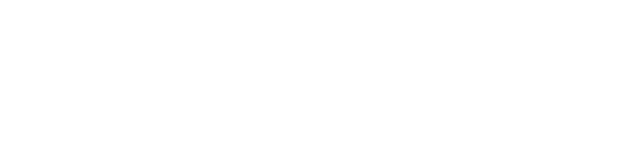
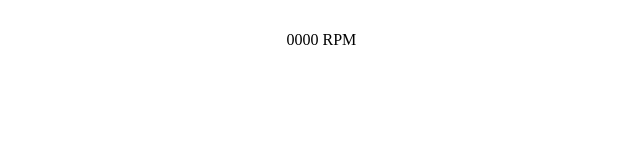
Before and after one commit to wwwg/bmw_can, a website: page src/web/index.html in a window 1280 px wide. Shown: the whole page, without its empty margins (357-997 px from the left). Drawn offline with Linux system fonts and the light colour scheme.

Commit message:
Add RPM elements

```diff
--- a/src/web/index.html
+++ b/src/web/index.html
@@ -4,8 +4,18 @@
 <head>
 	<title>bmw_can</title>
 	<script type="text/javascript" src="https://cdnjs.cloudflare.com/ajax/libs/gauge.js/1.3.6/gauge.js"></script>
+	<style type="text/css">
+		#rpm-holder {
+			position: absolute;
+			top: 5%;
+			left: 50%;
+			transform: translate(5%, -50%);
+		}
+	</style>
 </head>
 <body>
-
+	<div id="rpm-holder">
+		<span id="rpms">0000</span> RPM
+	</div>
 </body>
 </html>
```
